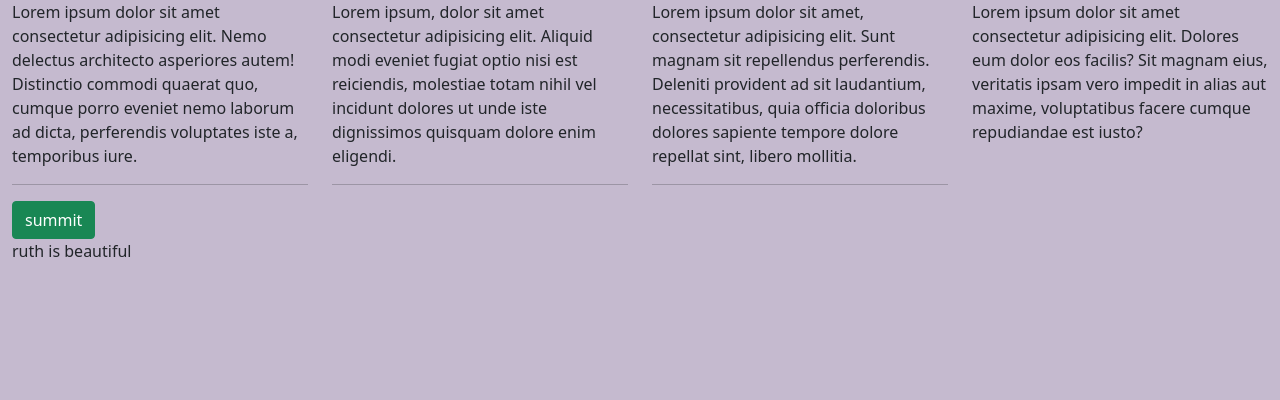
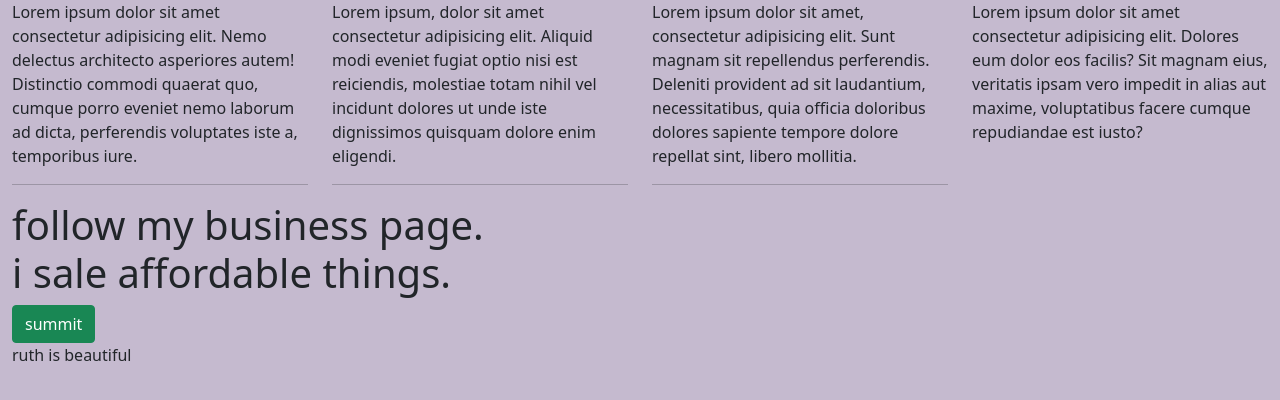
Before and after one commit to Ruthie2022/first_project, a plain HTML site: page index.html in a window 1280 px wide. Drawn offline with nearby package versions, Linux system fonts and the light colour scheme.

Commit message:
i made a change

```diff
--- a/index.html
+++ b/index.html
@@ -50,6 +50,7 @@
         </div>
 
     </div>
+    <h1>follow my business page. <br/>i sale affordable things.</h1>
 
 <button class="btn btn-md btn-success">summit</button>
 
```
